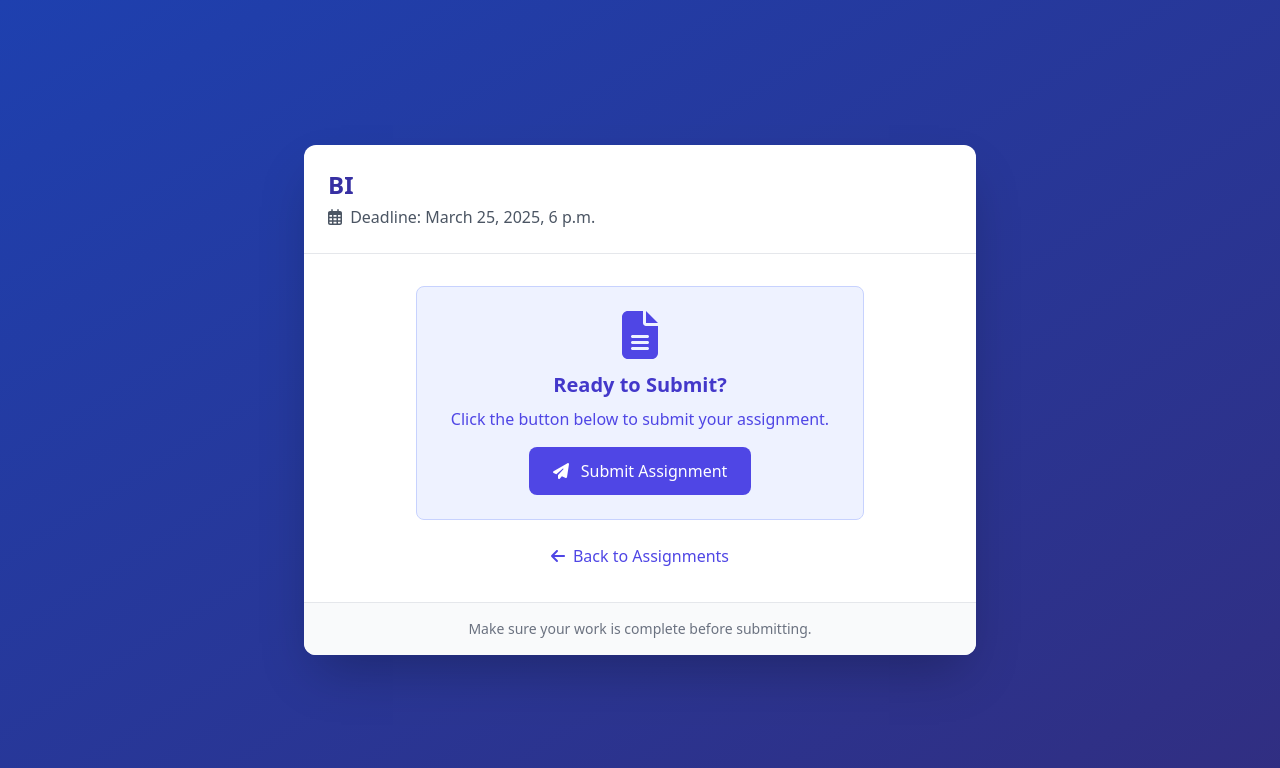
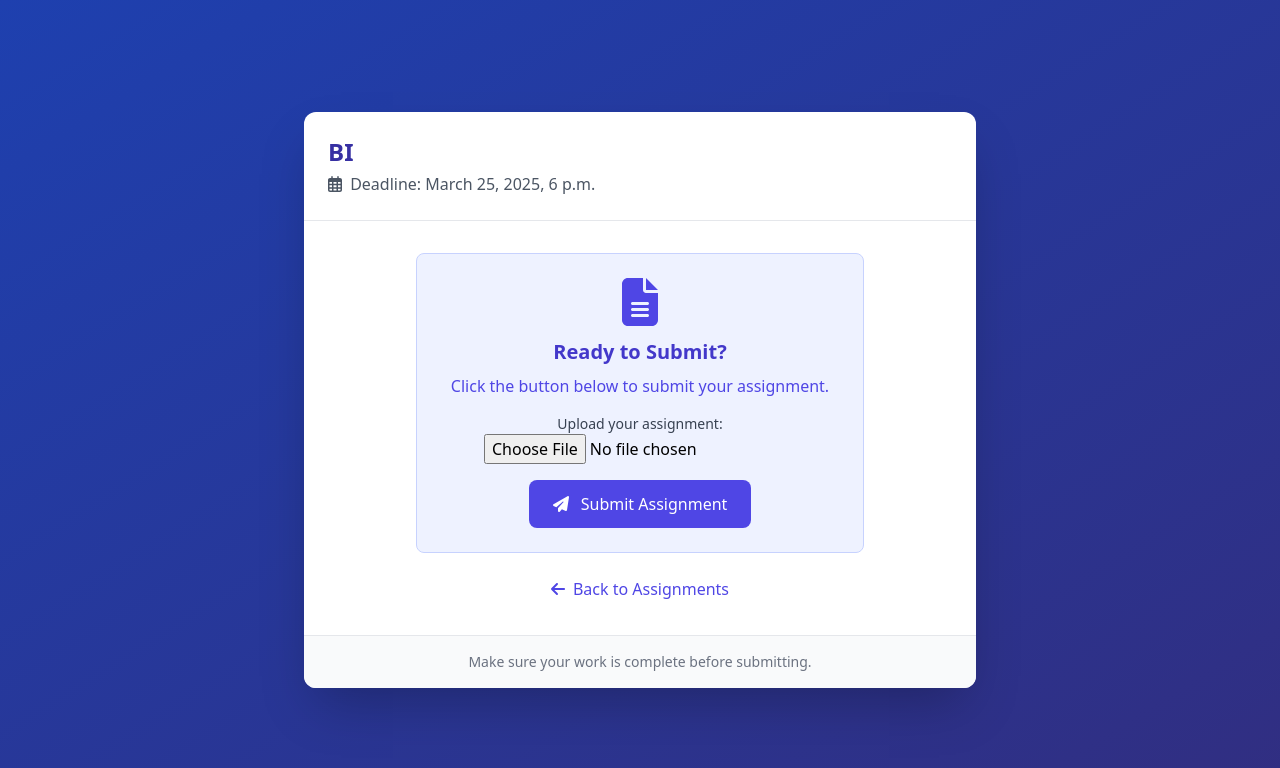
Before and after one commit to felixmokayabeatz/ai-assignment-submision-reminder, a Django app: template assignment_reminder/reminders/templates/submit_assignment.html in a window 1280 px wide. Shown: the top 768 px of the page. Run offline with Django 5.2, Linux system fonts and the light colour scheme; data comes from the database, SQL or seed files in the repository; tables that the repository leaves empty hold one stand-in row (values such as "Sample post"); the template is opened without the code that fills it: values that come from a table or form of the project are taken from there, most other values are stand-ins (such as "Sample title", 1, 10 or a date in 2020); form fields are guessed from the names that the template uses; parts of the project's set-up code (start-up, migrations or seed data) failed here and were passed over; some libraries are stand-ins or nearby versions.

Commit message:
Enhance assignment submission form to include file upload functionality

```diff
--- a/assignment_reminder/reminders/templates/submit_assignment.html
+++ b/assignment_reminder/reminders/templates/submit_assignment.html
@@ -45,12 +45,17 @@
                         <p class="text-indigo-600 mb-4">
                             Click the button below to submit your assignment.
                         </p>
-                        <form method="POST">
+                        <form method="POST" enctype="multipart/form-data">
                             {% csrf_token %}
-                            <button type="submit" class="px-6 py-3 bg-indigo-600 hover:bg-indigo-700 text-white font-medium rounded-lg transition focus:outline-none focus:ring-2 focus:ring-indigo-500">
+                            <div class="mb-4">
+                                <label for="file-upload" class="block text-sm font-medium text-gray-700">Upload your assignment:</label>
+                                {{ form.student_attachment }}
+                            </div>
+                            <button type="submit" class="px-6 py-3 bg-indigo-600 hover:bg-indigo-700 text-white font-medium rounded-lg transition">
                                 <i class="fas fa-paper-plane mr-2"></i> Submit Assignment
                             </button>
                         </form>
+
                     </div>
                 {% endif %}
 
```
